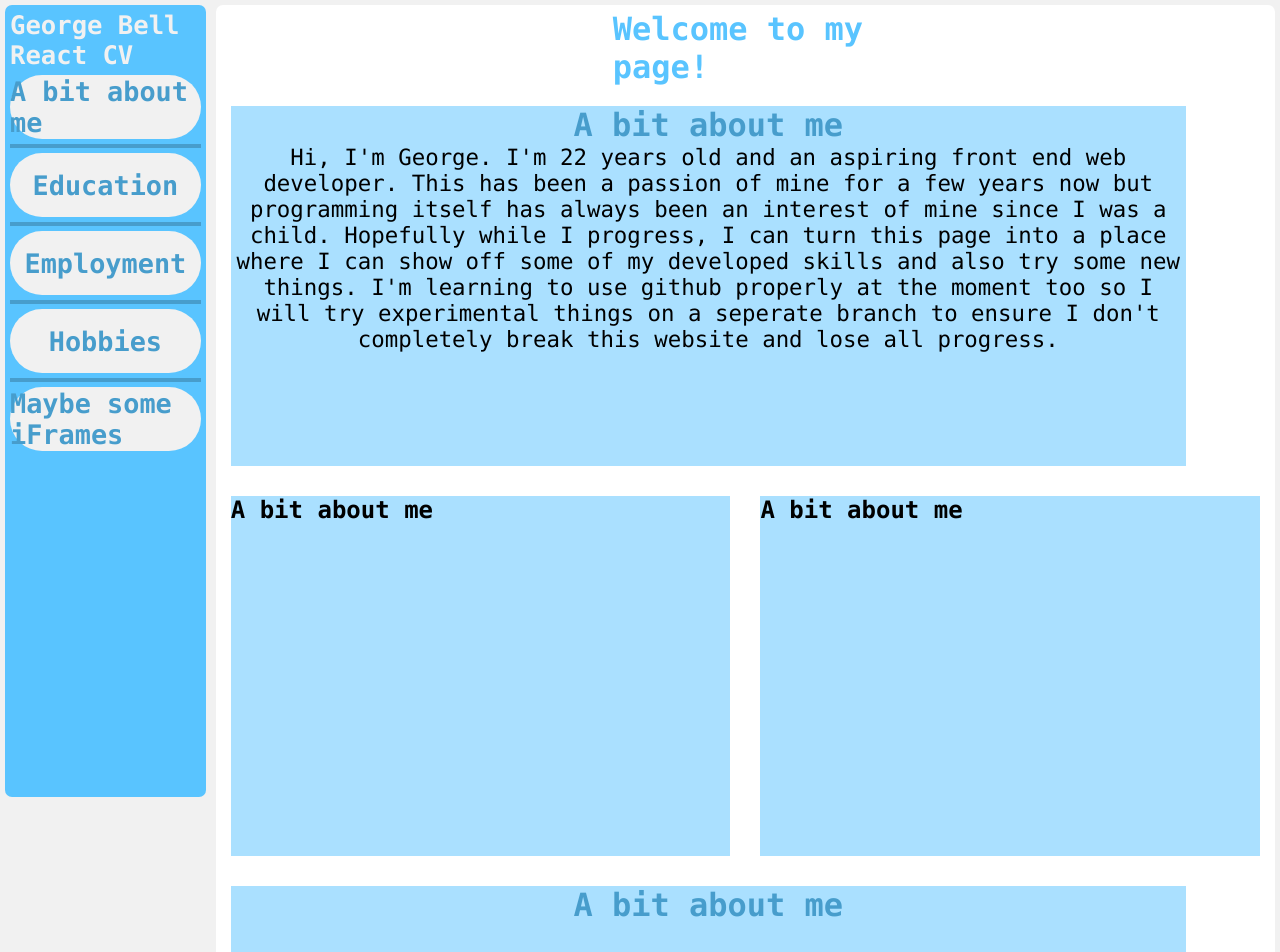
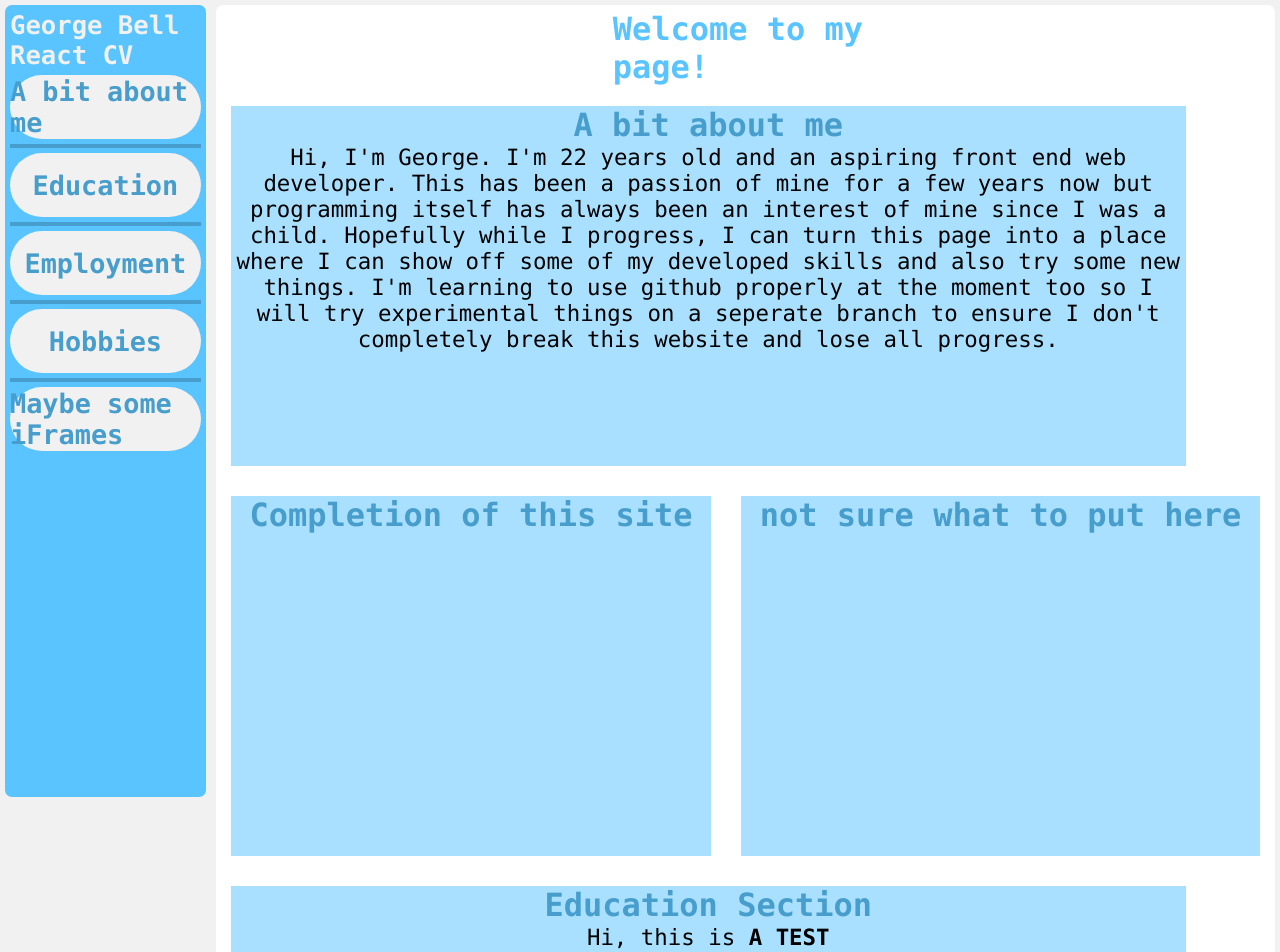
Before and after one commit to gbell1080/React-CV, a React (Create React App) app in the folder react-cv/react-cv/: page / in a window 1280 px wide. Shown: the top 952 px of the page. Built offline with nearby package versions, Linux system fonts and the light colour scheme.

Commit message:
small changes to InfoCards

```diff
--- a/react-cv/react-cv/package.json
+++ b/react-cv/react-cv/package.json
@@ -3,6 +3,7 @@
   "version": "0.1.0",
   "private": true,
   "dependencies": {
+    "@babel/plugin-proposal-private-property-in-object": "^7.21.11",
     "@testing-library/jest-dom": "^5.17.0",
     "@testing-library/react": "^13.4.0",
     "@testing-library/user-event": "^13.5.0",
--- a/react-cv/react-cv/src/Components/ActiveCard.css
+++ b/react-cv/react-cv/src/Components/ActiveCard.css
@@ -6,3 +6,9 @@
     flex-grow: 2;
     background-color: #AAE0FF;
 }
+
+.ActiveCard h2 {
+    font-size: 200%;
+    color: #479DCC;
+    text-align: center;
+}
--- a/react-cv/react-cv/src/Components/ActiveCard.js
+++ b/react-cv/react-cv/src/Components/ActiveCard.js
@@ -1,9 +1,9 @@
 import './ActiveCard.css';
 
-function ActiveCard() {
+function ActiveCard({ title }) {
     return (
         <div className='ActiveCard'>
-            <h2>A bit about me</h2>
+            <h2>{title}</h2>
         </div>
     )
 }
--- a/react-cv/react-cv/src/Components/Dashboard.js
+++ b/react-cv/react-cv/src/Components/Dashboard.js
@@ -7,10 +7,17 @@ function Dashboard() {
         <div className='DashboardContainer'>
             <h1>Welcome to my page!</h1>
             <div className='InfoCardContainer'>
-                <InfoCard paragraph="Hi, I'm George. I'm 22 years old and an aspiring front end web developer. This has been a passion of mine for a few years now but programming itself has always been an interest of mine since I was a child. Hopefully while I progress, I can turn this page into a place where I can show off some of my developed skills and also try some new things. I'm learning to use github properly at the moment too so I will try experimental things on a seperate branch to ensure I don't completely break this website and lose all progress." />
-                <ActiveCard />
-                <ActiveCard />
-                <InfoCard />
+                <InfoCard
+                    title="A bit about me"
+                    paragraph="Hi, I'm George. I'm 22 years old and an aspiring front end web developer. This has been a passion of mine for a few years now but programming itself has always been an interest of mine since I was a child. Hopefully while I progress, I can turn this page into a place where I can show off some of my developed skills and also try some new things. I'm learning to use github properly at the moment too so I will try experimental things on a seperate branch to ensure I don't completely break this website and lose all progress." />
+                <ActiveCard
+                    title="Completion of this site" />
+                <ActiveCard
+                    title="not sure what to put here" />
+                <InfoCard
+                    title={"Education Section"}
+                    bullets={"Geography: 7,Maths: 9Further Maths: 9"}
+                    paragraph={["Hi, this is", <strong> A TEST</strong>]} />
             </div>
         </div>
     )
--- a/react-cv/react-cv/src/Components/InfoCard.js
+++ b/react-cv/react-cv/src/Components/InfoCard.js
@@ -1,12 +1,13 @@
 import './InfoCard.css';
 
-function InfoCard({ paragraph }) {
+function InfoCard({ paragraph, title, bullets }) {
+
     return (
         <div className='InfoCard'>
-            <h2>A bit about me</h2>
+            <h2>{title}</h2>
             <p>{paragraph}</p>
         </div>
-    )
+    );
 }
 
 export default InfoCard;
```
Also changed, not shown: react-cv/react-cv/src/notes.txt (added).
